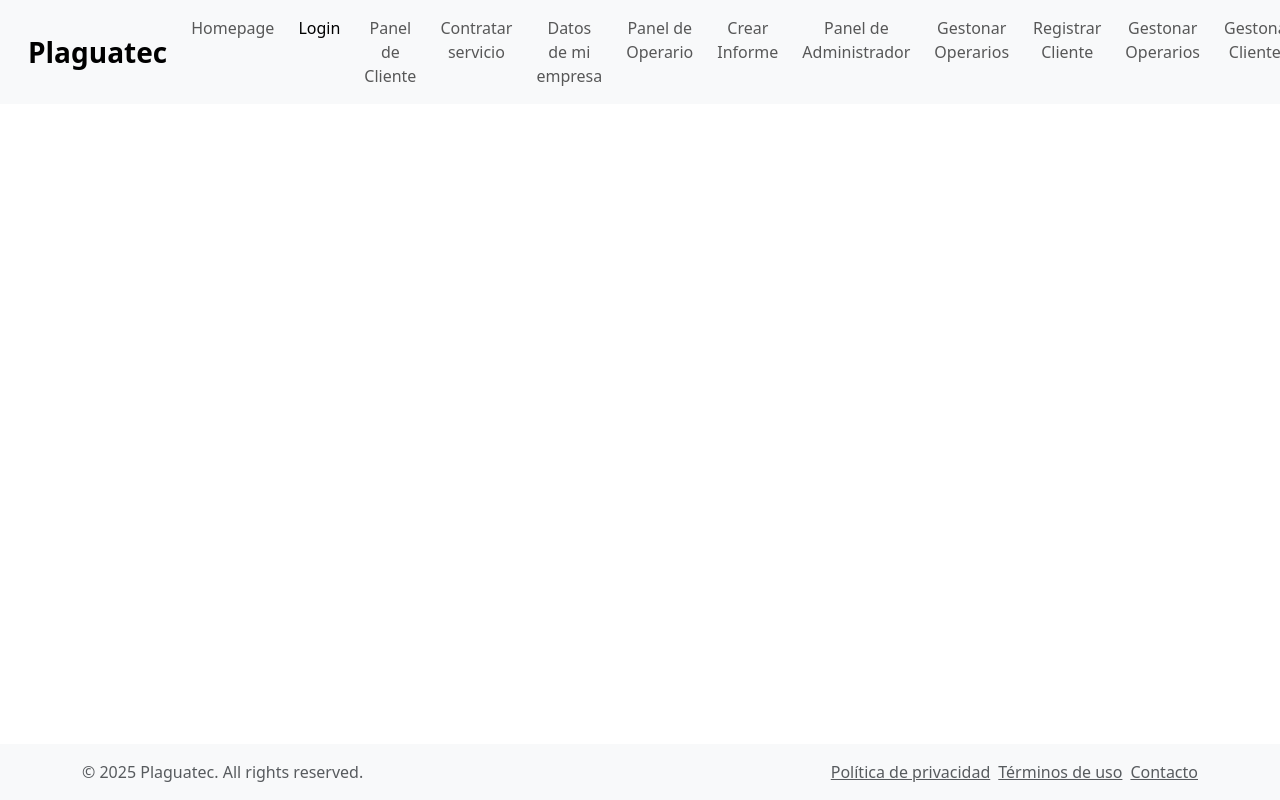
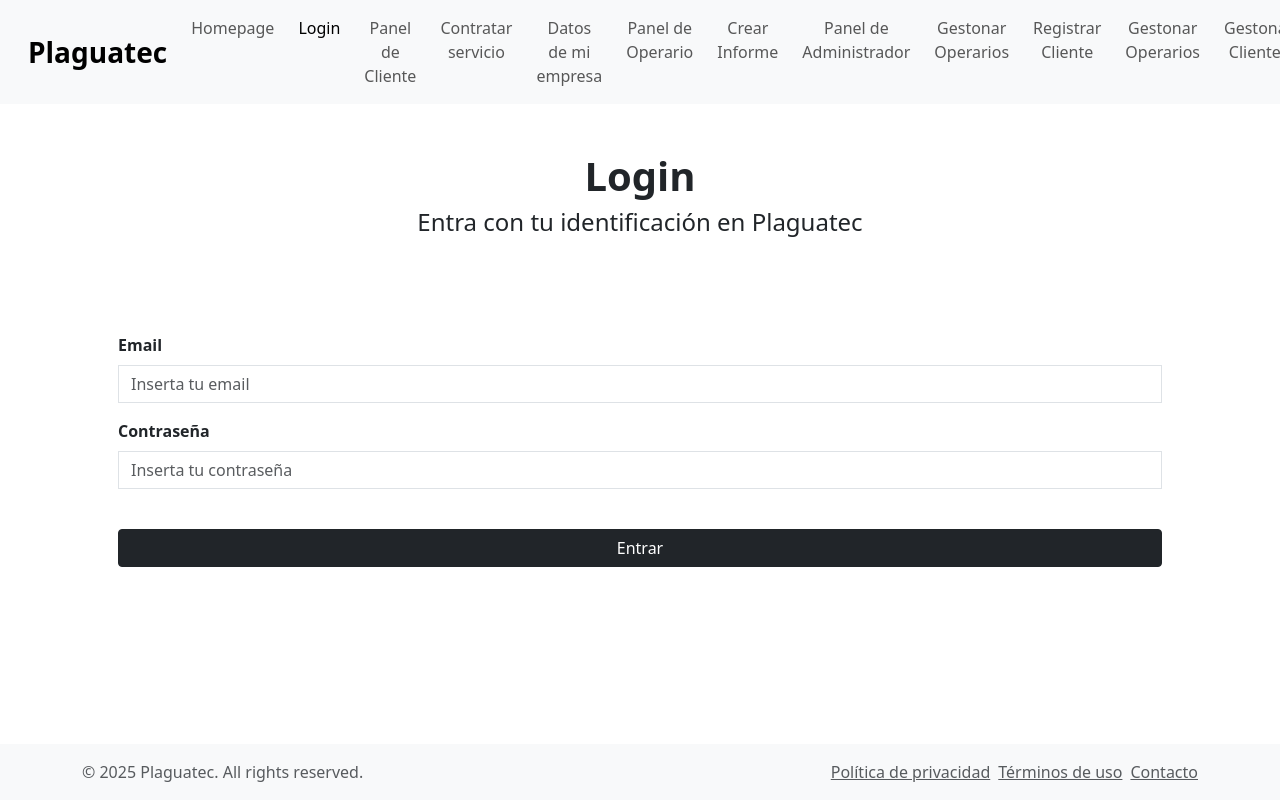
Before and after one commit to maiferna/desafio_frontend, a React (Vite) app: page /login in a window 1280 px wide. Built offline with nearby package versions, Linux system fonts and the light colour scheme.

Commit message:
ADD: pantallas y componentes de rutas públicas estilizados

```diff
--- /dev/null
+++ b/src/components/auth/LoginForm.jsx
@@ -0,0 +1,81 @@
+import React, { useState } from "react";
+// import { useForm } from "../../hooks/useForm";
+// import { useUser } from "../../hooks/useUser";
+// import { fetchCall } from "../../utils/fetchCall";
+import { useNavigate } from "react-router";
+
+
+
+
+export const LoginForm = () => {
+//   const { formData, handleChange, resetInput, serializeForm } = useForm({
+//     email: "",
+//     password: "",
+//   });
+
+//   const { login } = useUser();
+//   const [error, setError] = useState(null);
+//   const navigate = useNavigate();
+
+//   const handleSubmit = async (e) => {
+//     e.preventDefault();
+//     setError(null); // Limpia errores anteriores
+//     const formToSend = serializeForm();
+
+//     try {
+//       const data = await fetchCall("http://localhost:5000/api/v1/auth/login", "POST", {}, formToSend);
+
+//       // Al hacer login, guardamos en el contexto global
+//       login(data.user, data.token);
+
+//       // Redirigir según el role
+//       if (data.user.role === "admin") {
+//         navigate("/admin-dashboard");
+//       } else {
+//         navigate("/user");
+//       }
+
+//     } catch (err) {
+//       setError(err.message || "Error en el login");
+//     }
+//   };
+
+  return (
+    <section className="container d-flex flex-column align-items-center justify-content-center my-5 py-4 px-4">
+
+
+      <form className='w-100 my-3 px-4'>{/* onSubmit={handleSubmit} */}
+        <div className="mb-3">
+          <label htmlFor="registerEmail" className="fw-bold form-label">Email</label>
+          <input
+            type="email"
+            className="form-control rounded-0"
+            id="registerEmail"
+            name="email"
+            placeholder="Inserta tu email"
+            // value={ formData.email }
+            // onChange={handleChange}
+          />
+        </div>
+
+        <div className="mb-3">
+          <label htmlFor="registerPassword" className="fw-bold form-label">Contraseña</label>
+          <input
+            type="password"
+            className="form-control rounded-0"
+            id="registerPassword"
+            name="password"
+            placeholder="Inserta tu contraseña"
+            // value={ formData.password }
+            // onChange={handleChange}
+          />
+        </div>
+
+        <button type="submit" className="btn btn-dark w-100 mt-4 mb-2 rounded-1">
+            Entrar
+        </button>
+        {/* {error && <p className="text-danger">{error.message || String(error)}</p>} */}
+      </form>
+    </section>
+  )
+}
--- a/src/components/auth/LogoutButton.jsx
+++ b/src/components/auth/LogoutButton.jsx
@@ -12,7 +12,7 @@ export const LogoutButton = () => {
 //   };
 
   return (
-    <li className="btn btn-outline-danger ms-3" >{/* onClick={handleLogout} */}
+    <li className="btn btn-outline-danger ms-3 rounded-1" >{/* onClick={handleLogout} */}
       <i className="bi bi-box-arrow-right me-2"></i>
       Logout
     </li>
--- /dev/null
+++ b/src/components/client/ContactForm.jsx
@@ -0,0 +1,63 @@
+import React, { useState } from "react";
+// import { useForm } from "../../hooks/useForm";
+// import { useUser } from "../../hooks/useUser";
+// import { fetchCall } from "../../utils/fetchCall";
+import { useNavigate } from "react-router";
+
+
+
+
+export const ContactForm = () => {
+
+  return (
+    <section className="container d-flex flex-column align-items-center justify-content-center my-5 py-4 px-4 pt-5">
+      <h2 className="fw-bold">Contacta con nosotros</h2>
+
+      <form className='w-100 my-4 pb-5 px-4'>{/* onSubmit={handleSubmit} */}
+        <div className="mb-3">
+          <label htmlFor="contactEmail" className="fw-bold form-label">Email</label>
+          <input
+            type="email"
+            className="form-control rounded-0"
+            id="contactEmail"
+            name="email"
+            placeholder="Un email de contacto"
+            // value={}
+            // onChange={handleChange}
+          />
+        </div>
+
+        <div className="mb-3">
+          <label htmlFor="contactName" className="fw-bold form-label">Nombre</label>
+          <input
+            type="text"
+            className="form-control rounded-0"
+            id="contactName"
+            name="name"
+            placeholder="Personal o de empresa"
+            // value={}
+            // onChange={handleChange}
+          />
+        </div>
+
+        <div className="mb-3">
+          <label htmlFor="contactMessage" className="fw-bold form-label">Mensaje</label>
+          <textarea
+            type="message"
+            className="form-control rounded-0"
+            id="contactMessage"
+            name="message"
+            placeholder="Cuéntanos tu problema"
+            // value={}
+            // onChange={handleChange}
+          />
+        </div>
+
+        <button type="submit" className="btn btn-dark w-100 mt-4 mb-5 rounded-1">
+            Enviar mensaje
+        </button>
+        {/* {error && <p className="text-danger">{error.message || String(error)}</p>} */}
+      </form>
+    </section>
+  )
+}
--- /dev/null
+++ b/src/components/ui/HeaderHero.jsx
@@ -0,0 +1,13 @@
+import React from 'react'
+
+export const HeaderHero = ({title = "Título", subtitle = "Subtítulo", image=null, alt=null}) => {
+  return (
+    <header className="d-flex flex-column justify-content-center align-items-center text-center mt-5 mb-4 pt-5">
+        <div>
+            <img src={image} alt={alt} className="img-fluid w-50 mb-2 mt-5"/>
+        </div>
+        <h1 className="fw-bold">{title}</h1>
+        <h2 className="fw-medium fs-4 px-5 mx-2">{subtitle}</h2>
+    </header>
+  )
+}
--- a/src/pages/public/HomePage.jsx
+++ b/src/pages/public/HomePage.jsx
@@ -1,7 +1,29 @@
 import React from 'react'
+import { useNavigate } from 'react-router';
+import { HeaderHero } from '../../components/ui/HeaderHero';
+import { ContactForm } from '../../components/client/ContactForm';
+
+
 
 export const HomePage = () => {
+  const navigate = useNavigate();
+
   return (
-    <div>HomePage</div>
+    <main>
+      <HeaderHero
+        image="https://plaguatec.com/wp-content/uploads/2022/09/cropped-plaguatec-imagotipo@4x.png"
+        alt="Logotipo"
+        title="Plaguatec App"
+        subtitle="Expertos en control de plagas y tratamientos de aguas"
+      />
+      <div className="d-flex justify-content-center mb-5 pb-5">
+        <button type="button" className="btn btn-dark btn-lg me-2 mb-5" onClick={() => navigate("/login")}>Login</button>
+        {/* <button type="button" className="btn btn-dark btn-lg" onClick={() => navigate("/user/my-resources")}>My collection</button> */}
+      </div>
+
+      <section>
+        <ContactForm/>
+      </section>
+    </main>
   )
 }
--- a/src/pages/public/LoginPage.jsx
+++ b/src/pages/public/LoginPage.jsx
@@ -1,7 +1,16 @@
-import React from 'react'
+import { LoginForm } from "../../components/auth/LoginForm"
+import { HeaderHero } from "../../components/ui/HeaderHero"
+
+
 
 export const LoginPage = () => {
   return (
-    <div>LoginPage</div>
+    <main>
+      <HeaderHero
+        title="Login"
+        subtitle="Entra con tu identificación en Plaguatec"
+      />
+      <LoginForm/>
+    </main>
   )
 }
```
Also changed, not shown: src/assets/plaguatec_logo.png (added).
